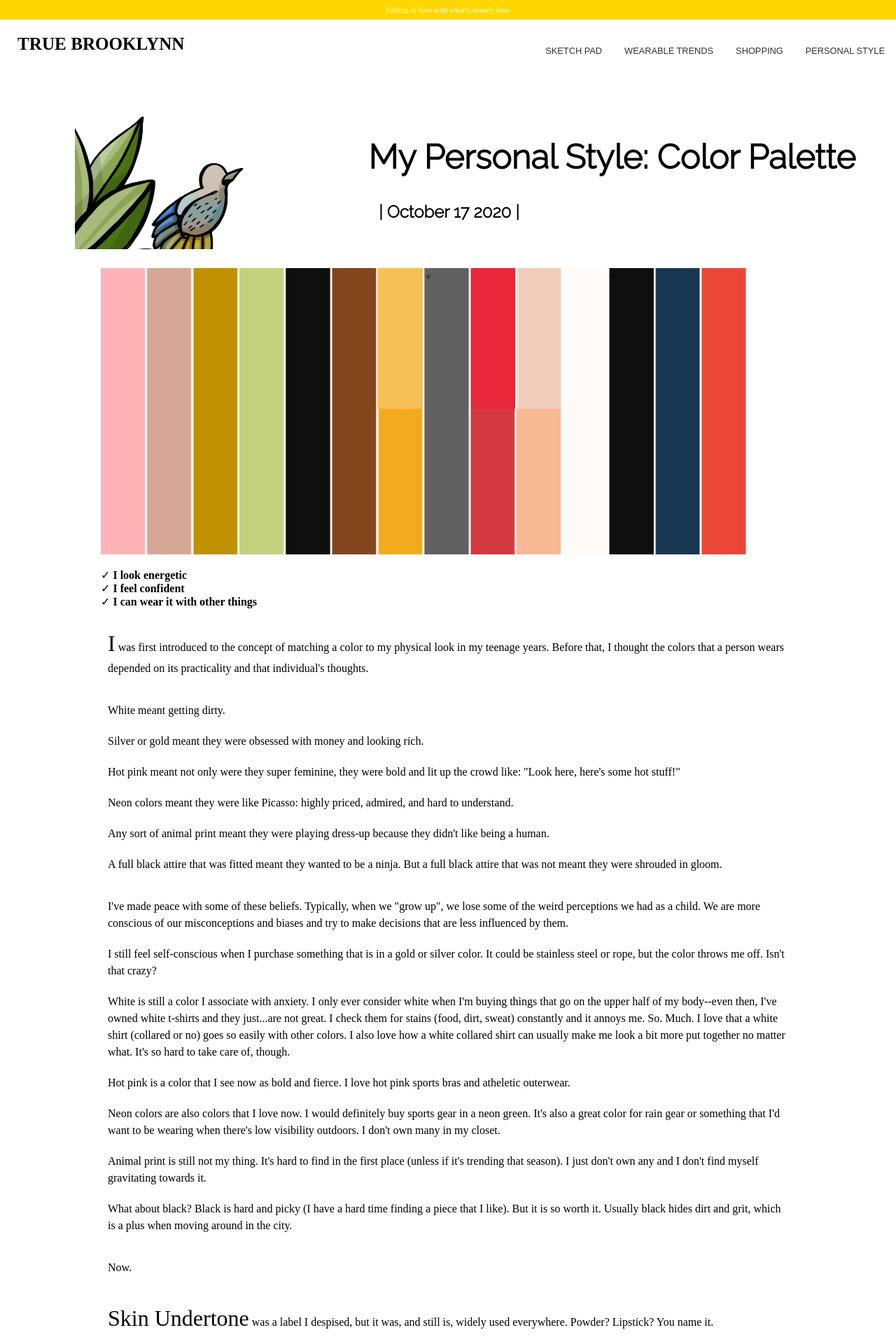
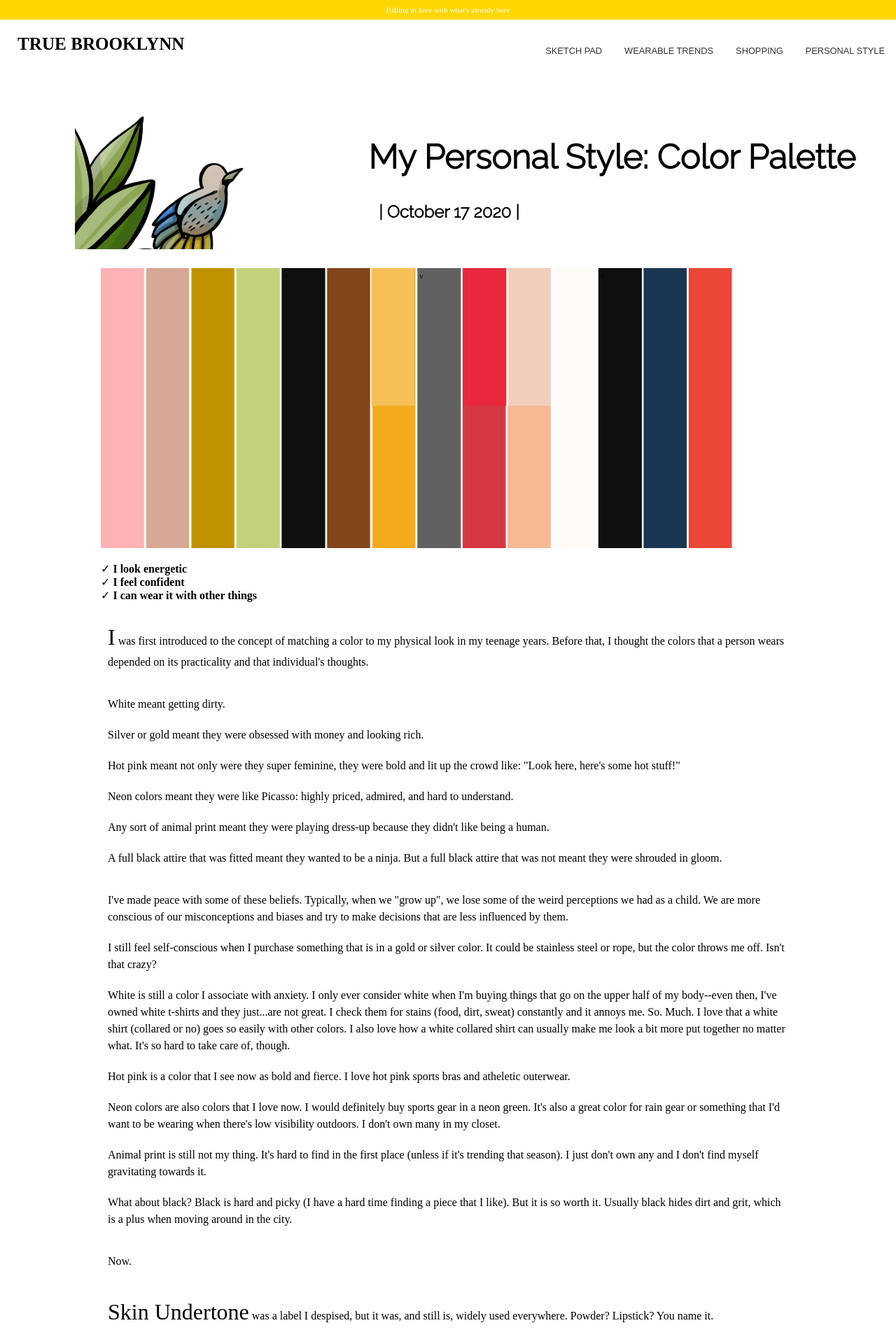
Before and after one commit to truebrooklynn/truebrooklynn.github.io, a Jekyll site: the page built from personalstyle/color_palette/basic/index.html, in a window 1280 px wide. Shown: the top 1920 px of the page at 70% size. Built offline with Jekyll 4.4.1, drawn with Linux system fonts in a browser that asks for light colours; some web fonts are replaced.

Commit message:
Changed height of image

```diff
--- a/css/main.css
+++ b/css/main.css
@@ -293,6 +293,10 @@
   height: auto;
 }
 
+.oneImage{
+  height: 400px;
+}
+
 /*-----------------------------------------------------------------------------------------------------------------*/
 /*-------------------------Index Blocks----------------------------------------------------------------------------*/
 /*-----------------------------------------------------------------------------------------------------------------*/
```
